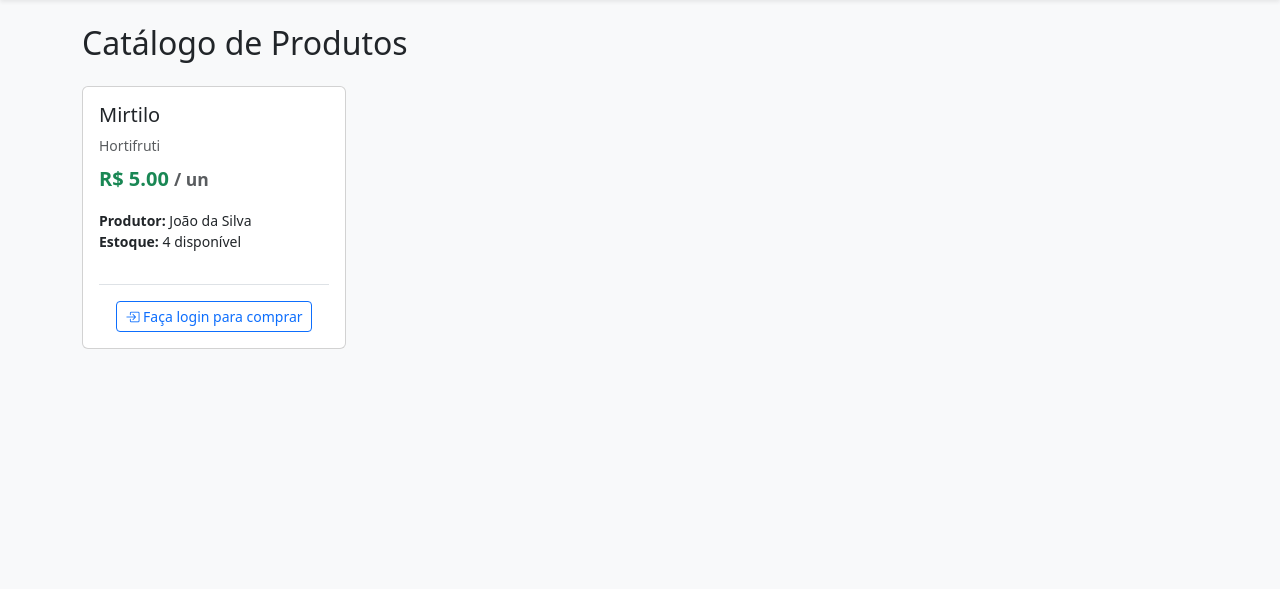
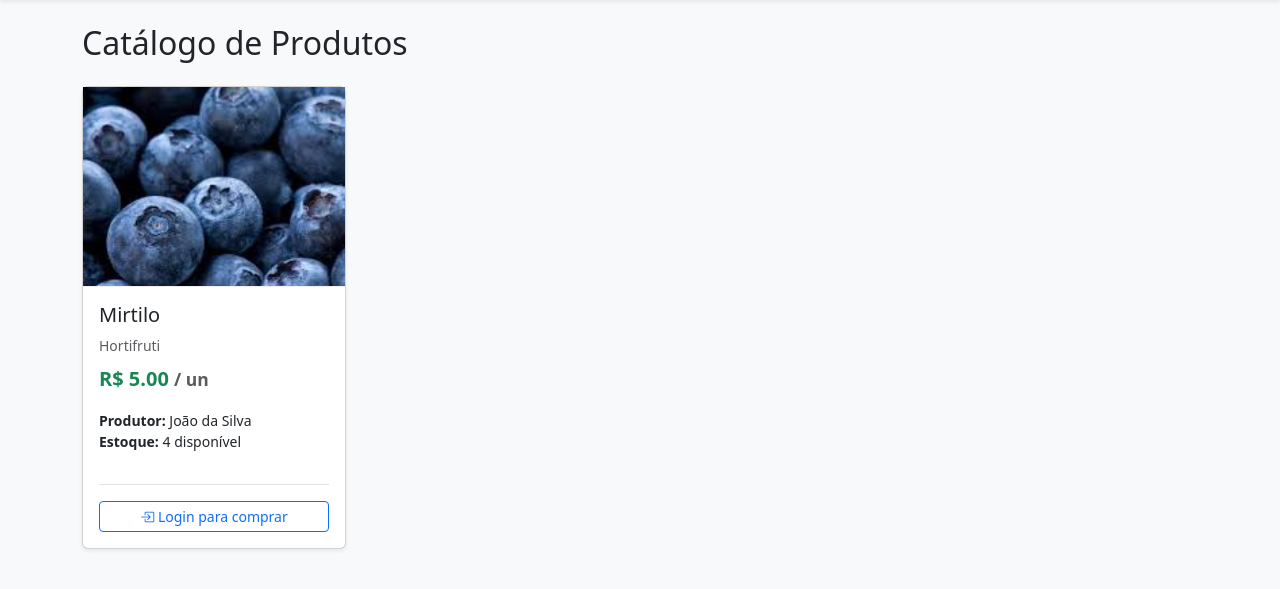
Before and after one commit to tomazdalcortivo/cooperativa-app, a Flask app: page /produtos/ in a window 1280 px wide. Shown: the part 56-645 px from the top of the page. Run offline with Flask 3, Linux system fonts and the light colour scheme; data comes from the database, SQL or seed files in the repository; both versions use the stored data as it was after the commit.

Commit message:
Adicionando imagem produtos

```diff
--- a/app/blueprints/produtos/routes.py
+++ b/app/blueprints/produtos/routes.py
@@ -1,9 +1,18 @@
-from flask import Blueprint, render_template, request, redirect, url_for, flash
+from flask import Blueprint, render_template, request, redirect, url_for, flash, current_app
 from flask_login import login_required, current_user
 from app import db
 from app.models.models import Produto, Categoria
+from werkzeug.utils import secure_filename
+
+import os
 
 produtos_bp = Blueprint("produtos", __name__, url_prefix="/produtos", template_folder="templates")
+
+def salvar_imagem(imagem_file):
+    filename = secure_filename(imagem_file.filename)
+    path = os.path.join(current_app.config['UPLOAD_FOLDER'], filename)
+    imagem_file.save(path)
+    return filename
 
 @produtos_bp.route("/")
 def listar_produtos():
@@ -13,12 +22,17 @@ def listar_produtos():
 @produtos_bp.route("/novo", methods=["GET", "POST"])
 @login_required
 def novo_produto():
-
     if current_user.tipo_usuario != 'produtor':
         flash("Apenas produtores podem cadastrar produtos.")
         return redirect(url_for('produtos.listar_produtos'))
 
     if request.method == "POST":
+        nome_imagem = None
+
+        if 'imagem' in request.files:
+            arquivo = request.files['imagem']
+            if arquivo and arquivo.filename != '':
+                nome_imagem = salvar_imagem(arquivo)
 
         produto = Produto(
             nome=request.form.get("nome"),
@@ -27,7 +41,8 @@ def novo_produto():
             unidade=request.form.get("unidade"),
             estoque=int(request.form.get("estoque")),
             categoria_id=int(request.form.get("categoria")),
-            produtor_id=current_user.produtor.id
+            produtor_id=current_user.produtor.id,
+            imagens=nome_imagem
         )
 
         db.session.add(produto)
@@ -44,7 +59,7 @@ def editar_produto(id):
     produto = Produto.query.get_or_404(id)
 
     if current_user.tipo_usuario != 'admin' and produto.produtor_id != current_user.produtor.id:
-        flash("Você não tem permissão para editar este produto.")
+        flash("Sem permissão.")
         return redirect(url_for('produtos.listar_produtos'))
 
     if request.method == "POST":
@@ -54,6 +69,11 @@ def editar_produto(id):
         produto.unidade = request.form.get("unidade")
         produto.estoque = int(request.form.get("estoque"))
         produto.categoria_id = int(request.form.get("categoria"))
+
+        if 'imagem' in request.files:
+            arquivo = request.files['imagem']
+            if arquivo and arquivo.filename != '':
+                produto.imagens = salvar_imagem(arquivo)
 
         db.session.commit()
         flash("Produto atualizado!")
--- a/app/templates/produtos/lista.html
+++ b/app/templates/produtos/lista.html
@@ -12,57 +12,72 @@
 {% if produtos %}
 <div class="grid-produtos" style="display:grid; grid-template-columns: repeat(auto-fill, minmax(260px,1fr)); gap:20px;">
     {% for p in produtos %}
-    <div class="card card-produto h-100">
+    <div class="card card-produto h-100 shadow-sm">
+
+        <div
+            style="height: 200px; overflow: hidden; background-color: #f8f9fa; display: flex; align-items: center; justify-content: center; border-bottom: 1px solid #eee;">
+            {% if p.imagens %}
+            <img src="{{ url_for('static', filename='uploads/' + p.imagens) }}" alt="{{ p.nome }}"
+                style="width: 100%; height: 100%; object-fit: cover;">
+            {% else %}
+            <span class="text-muted small"><i class="bi bi-image"></i> Sem Foto</span>
+            {% endif %}
+        </div>
+
         <div class="card-body d-flex flex-column">
-            <h5 class="card-title text-truncate">{{ p.nome }}</h5>
+            <h5 class="card-title text-truncate" title="{{ p.nome }}">{{ p.nome }}</h5>
             <p class="text-muted small mb-2">{{ p.categoria.nome }}</p>
 
             <p class="fw-bold text-success fs-5">R$ {{ "%.2f"|format(p.preco) }} <small class="text-muted">/ {{
                     p.unidade }}</small></p>
 
-            <p class="small mb-3"> <strong>Produtor:</strong> {{ p.produtor.nome }}<br>
+            <p class="small mb-3">
+                <strong>Produtor:</strong> {{ p.produtor.nome }}<br>
                 <strong>Estoque:</strong> {{ p.estoque }} disponível
             </p>
 
             <div class="mt-auto">
-
                 <div class="acoes mt-3 pt-3 border-top d-flex flex-column align-items-center">
 
                     {% if p.estoque > 0 %}
                     {% if current_user.is_authenticated and current_user.tipo_usuario == 'cliente' %}
                     <form action="{{ url_for('pedidos.adicionar_ao_carrinho', produto_id=p.id) }}" method="POST"
-                        class="d-flex gap-2 align-items-center justify-content-center">
+                        class="d-flex gap-2 align-items-center justify-content-center w-100">
                         <input type="number" name="quantidade" value="1" min="1" max="{{ p.estoque }}"
-                            class="form-control form-control-sm" style="width:80px;">
-                        <button type="submit" class="btn btn-primary btn-sm">Comprar</button>
+                            class="form-control form-control-sm" style="width:70px;">
+                        <button type="submit" class="btn btn-primary btn-sm flex-fill">Comprar</button>
                     </form>
                     {% elif not current_user.is_authenticated %}
-                    <p class="mb-0">
-                        <a href="{{ url_for('auth.login') }}" class="btn btn-outline-primary btn-sm">
-                            <i class="bi bi-box-arrow-in-right"></i> Faça login para comprar
+                    <p class="mb-0 w-100 text-center">
+                        <a href="{{ url_for('auth.login') }}" class="btn btn-outline-primary btn-sm w-100">
+                            <i class="bi bi-box-arrow-in-right"></i> Login para comprar
                         </a>
                     </p>
                     {% endif %}
                     {% else %}
-                    <span class="text-danger fw-bold">Esgotado</span>
+                    <span
+                        class="text-danger fw-bold bg-light px-3 py-1 rounded border border-danger w-100 text-center">Esgotado</span>
                     {% endif %}
 
-
                     {% if current_user.is_authenticated and (current_user.tipo_usuario == 'admin' or
-                    (current_user.produtor and
-                    current_user.produtor.id == p.produtor_id)) %}
-                    <div class="w-100 text-end mt-2 small">
-                        <a href="{{ url_for('produtos.editar_produto', id=p.id) }}">Editar</a> |
-                        <a href="{{ url_for('produtos.deletar_produto', id=p.id) }}" class="text-danger"
+                    (current_user.produtor and current_user.produtor.id == p.produtor_id)) %}
+                    <div class="w-100 text-end mt-2 small pt-2 border-top">
+                        <a href="{{ url_for('produtos.editar_produto', id=p.id) }}"
+                            class="text-decoration-none">Editar</a> |
+                        <a href="{{ url_for('produtos.deletar_produto', id=p.id) }}"
+                            class="text-danger text-decoration-none"
                             onclick="return confirm('Excluir este produto?');">Excluir</a>
                     </div>
                     {% endif %}
                 </div>
             </div>
         </div>
-        {% endfor %}
     </div>
-    {% else %}
-    <p>Nenhum produto cadastrado no momento.</p>
-    {% endif %}
-    {% endblock %}
+    {% endfor %}
+</div>
+{% else %}
+<div class="alert alert-info">
+    Nenhum produto cadastrado no momento.
+</div>
+{% endif %}
+{% endblock %}
--- a/config.py
+++ b/config.py
@@ -1,4 +1,10 @@
+import os
+
 class Config:
     SECRET_KEY = "123456"
     SQLALCHEMY_DATABASE_URI = "sqlite:///cooperativa.db"
     SQLALCHEMY_TRACK_MODIFICATIONS = False
+
+    BASE_DIR = os.path.abspath(os.path.dirname(__file__))
+    UPLOAD_FOLDER = os.path.join(BASE_DIR, 'app/static/uploads')
+    MAX_CONTENT_LENGTH = 16 * 1024 * 1024  # Limite de 16MB por arquivo
```
Also changed, not shown: app/templates/produtos/cadastro.html (+30 -11 lines), app/static/uploads/images.jpg (added), instance/cooperativa.db.
